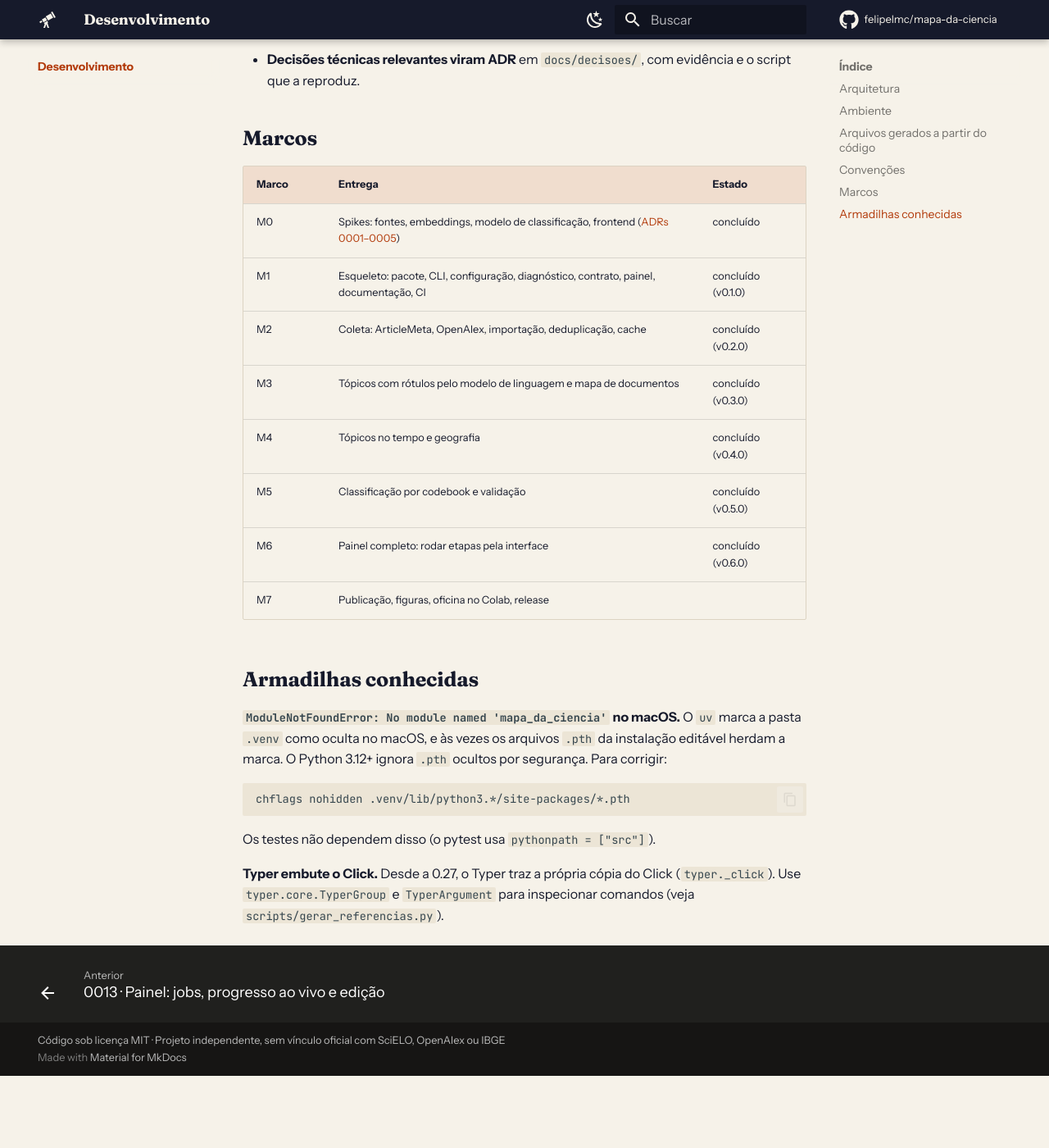
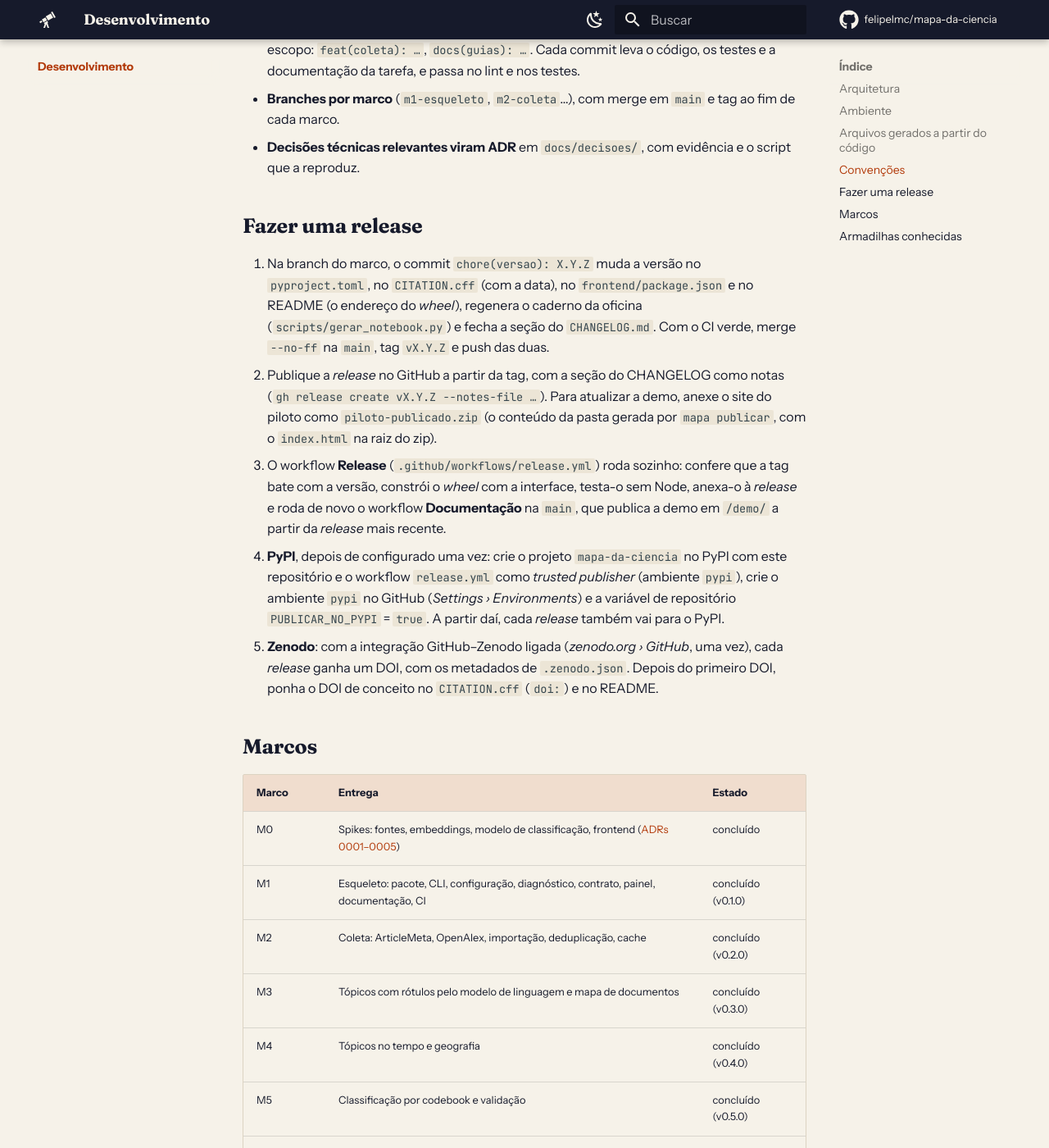
Before and after one commit to felipelmc/mapa-da-ciencia, an MkDocs documentation site: the page built from docs/desenvolvimento/index.md, in a window 1280 px wide and 1400 px high, scrolled down 3260 px. Shown: the whole window at 82% size. Built offline with MkDocs 1.6.1 and Material for MkDocs 9.7.7, drawn with Linux system fonts in a browser that asks for light colours; comment, search, counter and statistics services are not loaded; before the commit the page ends 4572 px from its top, so only the background shows below that; some of the changed text lies outside the part shown.

Commit message:
docs: README bilíngue, Zenodo e o workflow da release com o PyPI preparado
- README em português e inglês, com a demo, a oficina no Colab e a
  instalação pelo wheel da release (sem Node)
- .zenodo.json e CITATION.cff completos, para o DOI da integração com o
  Zenodo
- workflow Release: confere a tag, constrói o wheel com a interface, testa
  sem Node, anexa à release e roda de novo a Documentação para a demo; a
  publicação no PyPI por trusted publishing fica pronta, ligada pela
  variável PUBLICAR_NO_PYPI
- "Fazer uma release" no guia de desenvolvimento

Co-Authored-By: Claude Opus 5.5 <noreply@anthropic.com>

```diff
--- a/docs/desenvolvimento/index.md
+++ b/docs/desenvolvimento/index.md
@@ -71,7 +71,8 @@ Estes arquivos são **gerados** e versionados. O CI falha se os três primeiros
 |---|---|---|
 | `contrato/schema/*.json`, `contrato/exemplo/dados/` e `contrato/exemplo-publicado/dados/` | `uv run python scripts/gerar_contrato.py` | Ao mudar `contrato/modelos.py`, o gerador de exemplo ou as regras do `mapa publicar` |
 | `frontend/src/lib/contrato/tipos.ts` | `npm run tipos` (em `frontend/`) | Depois de regenerar os schemas |
-| `docs/referencia/{cli,configuracao,codebook,contrato}.md` | `uv run python scripts/gerar_referencias.py` | Ao mudar comandos, `config.py` ou o contrato |
+| `docs/referencia/{cli,configuracao,codebook,contrato,api-http}.md` | `uv run python scripts/gerar_referencias.py` | Ao mudar comandos, `config.py`, o contrato ou as rotas do painel |
+| `notebooks/oficina_colab.ipynb` | `uv run python scripts/gerar_notebook.py` (conferido em `tests/test_notebook.py`) | Ao mudar a versão do pacote ou o roteiro da oficina |
 | `src/mapa_da_ciencia/fontes/scielo-revistas.json` | `uv run python scripts/gerar_revistas.py` (1 requisição à ArticleMeta) | Para atualizar a lista de revistas do SciELO Brasil |
 | `src/mapa_da_ciencia/geografia/dados/paises.csv` | `node scripts/gerar_paises.ts` (nomes do CLDR que vem no Node, sem rede) | Ao atualizar o Node; o teste confere quando a versão do CLDR é a mesma do cabeçalho do arquivo. As variantes (`variantes_paises.csv`) e as UFs (`ufs.csv`) são editadas à mão |
 | `src/mapa_da_ciencia/geografia/dados/municipios.csv` | `uv run python scripts/gerar_municipios.py` (1 requisição ao IBGE) | Quando o IBGE criar municípios |
@@ -84,6 +85,14 @@ Estes arquivos são **gerados** e versionados. O CI falha se os três primeiros
 - **Commits pequenos**, um por tarefa modular, no formato [Conventional Commits](https://www.conventionalcommits.org/pt-br/) com escopo: `feat(coleta): …`, `docs(guias): …`. Cada commit leva o código, os testes e a documentação da tarefa, e passa no lint e nos testes.
 - **Branches por marco** (`m1-esqueleto`, `m2-coleta`…), com merge em `main` e tag ao fim de cada marco.
 - **Decisões técnicas relevantes viram ADR** em `docs/decisoes/`, com evidência e o script que a reproduz.
+
+## Fazer uma release
+
+1. Na branch do marco, o commit `chore(versao): X.Y.Z` muda a versão no `pyproject.toml`, no `CITATION.cff` (com a data), no `frontend/package.json` e no README (o endereço do *wheel*), regenera o caderno da oficina (`scripts/gerar_notebook.py`) e fecha a seção do `CHANGELOG.md`. Com o CI verde, merge `--no-ff` na `main`, tag `vX.Y.Z` e push das duas.
+2. Publique a *release* no GitHub a partir da tag, com a seção do CHANGELOG como notas (`gh release create vX.Y.Z --notes-file …`). Para atualizar a demo, anexe o site do piloto como `piloto-publicado.zip` (o conteúdo da pasta gerada por `mapa publicar`, com o `index.html` na raiz do zip).
+3. O workflow **Release** (`.github/workflows/release.yml`) roda sozinho: confere que a tag bate com a versão, constrói o *wheel* com a interface, testa-o sem Node, anexa-o à *release* e roda de novo o workflow **Documentação** na `main`, que publica a demo em `/demo/` a partir da *release* mais recente.
+4. **PyPI**, depois de configurado uma vez: crie o projeto `mapa-da-ciencia` no PyPI com este repositório e o workflow `release.yml` como *trusted publisher* (ambiente `pypi`), crie o ambiente `pypi` no GitHub (*Settings › Environments*) e a variável de repositório `PUBLICAR_NO_PYPI` = `true`. A partir daí, cada *release* também vai para o PyPI.
+5. **Zenodo**: com a integração GitHub–Zenodo ligada (*zenodo.org › GitHub*, uma vez), cada *release* ganha um DOI, com os metadados de `.zenodo.json`. Depois do primeiro DOI, ponha o DOI de conceito no `CITATION.cff` (`doi:`) e no README.
 
 ## Marcos
 
```
Also changed, not shown: CHANGELOG.md (+1 -0 lines), README.md (+36 -17 lines), .zenodo.json (added), 2 other files.
